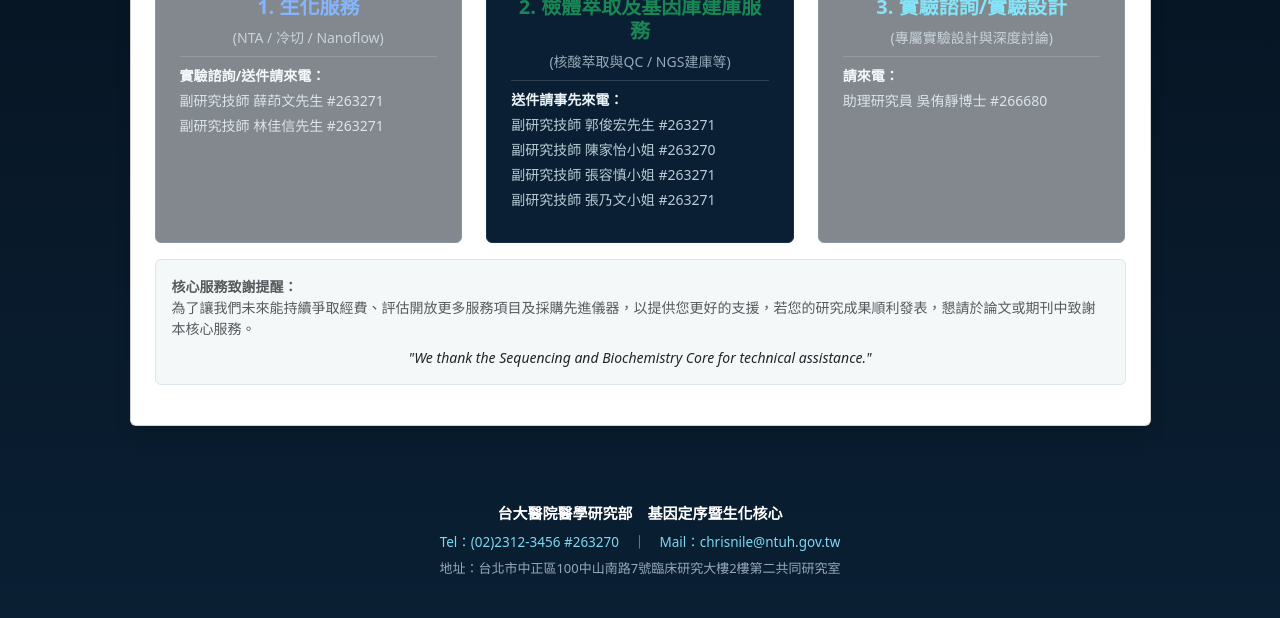
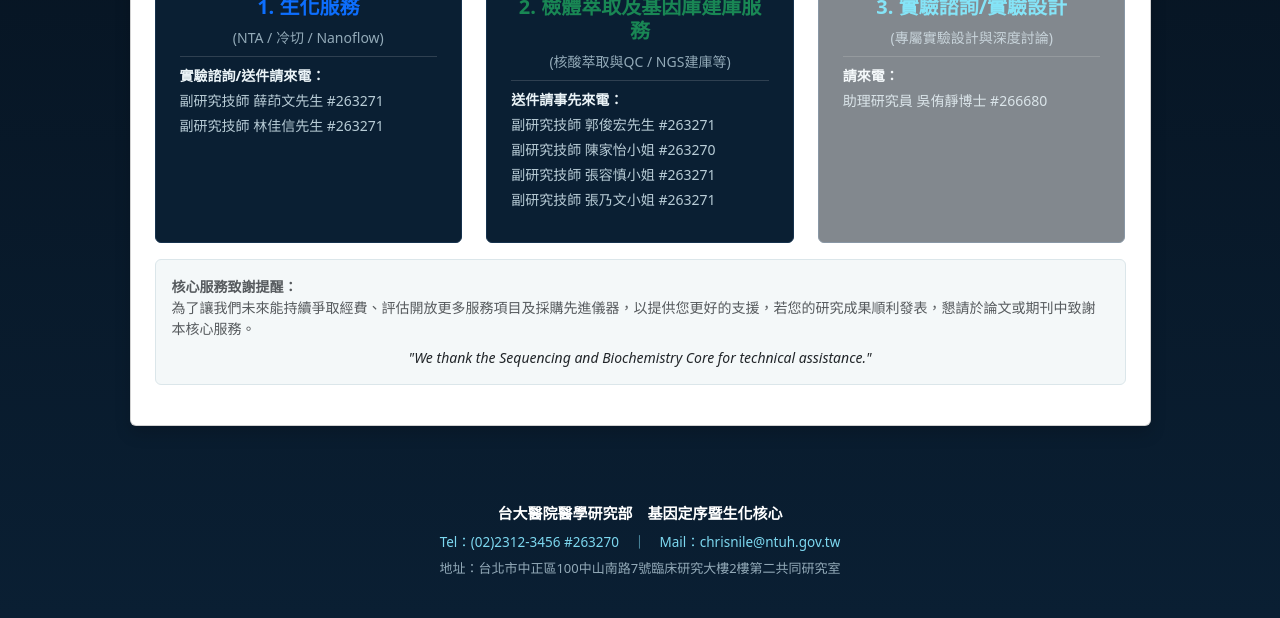
Before and after one commit to chrisnile-oss/NTUH-SeqBiochem-Core, a plain HTML site: page index.html in a window 1280 px wide. Shown: the part 464-1082 px from the top of the page. Drawn offline with nearby package versions, Linux system fonts and the light colour scheme; no server answers.

Commit message:
開放生化服務卡片，點擊後另開新分頁連結至外泌體(EV)申請表單

```diff
--- a/index.html
+++ b/index.html
@@ -40,7 +40,7 @@
                                 <div class="row g-4 mb-3">
                                     <!-- 選項 1：生化服務 -->
                                     <div class="col-md-4">
-                                        <div class="card service-type-card disabled-card h-100 p-3 text-center" data-category="biochem">
+                                        <div class="card service-type-card interactive h-100 p-3 text-center" data-category="biochem" data-external-url="https://shiue-yw.github.io/EVService/">
                                             <div class="card-body d-flex flex-column h-100 px-2">
                                                 <div class="card-top-fixed">
                                                     <div class="fs-1 mb-2">🔬</div>
```
